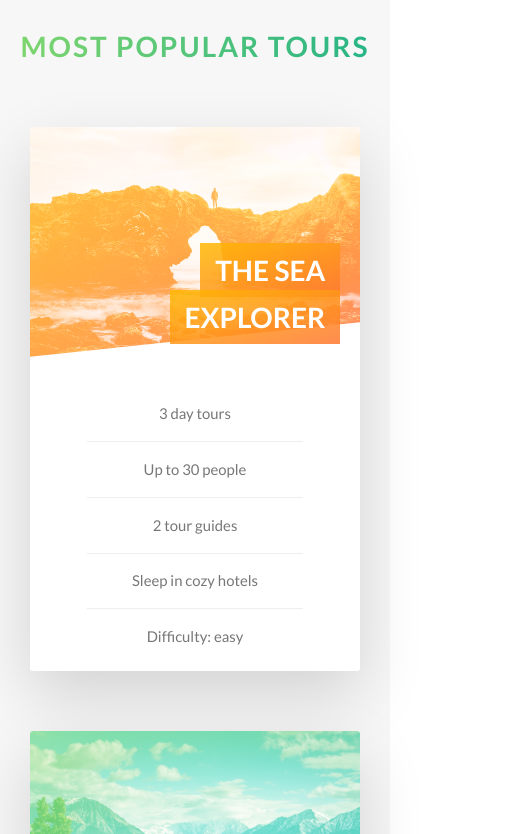
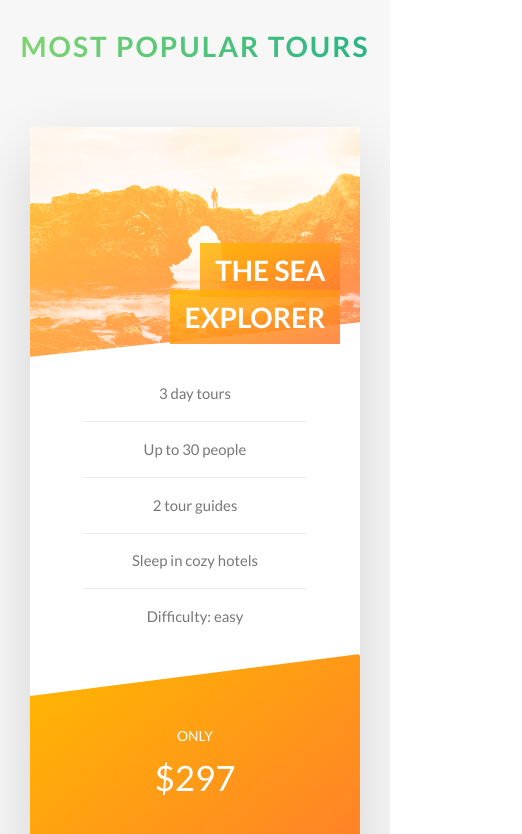
Before and after one commit to RemmySpicy/ujs-natours, a website: page index.html in a window 390 px wide. Shown: the part 3220-4054 px from the top of the page, 522 px wide, since content can reach past the window. Drawn offline with Linux system fonts and the light colour scheme.

Commit message:
complete responsiveness for story and cards

```diff
--- a/sass/abstracts/_mixins.scss
+++ b/sass/abstracts/_mixins.scss
@@ -11,6 +11,13 @@
     top: 50%;
     left: 50%;
     transform: translate(-50%, -50%);
+}
+
+@mixin resetCenterDiv {
+    position: relative;
+    top: 0;
+    left: 0;
+    transform: translate(0);
 }
 
 // MEDIA QUERY MANAGER
--- a/sass/components/_card.scss
+++ b/sass/components/_card.scss
@@ -150,4 +150,63 @@
     &__price-value {
         font-size: $fs-900;
     }
+
+
+    @include respond(tab-port) {
+            // FUNCTIONALITY
+        height: auto;
+        border-radius: $border-radius-1;
+        background-color: $clr-white;
+        box-shadow: 0 1.5rem 4rem rgb($clr-black, .15);
+
+        &__side {
+            height: auto;
+            position: relative;
+            top: 0;
+            left: 0;
+            box-shadow: none;
+
+            &--back {
+                transform: rotateY(0);
+                clip-path: polygon(0 15%, 100% 0, 100% 100%, 0 100%);
+
+                // &-1 {
+                //     background-image: linear-gradient(to right bottom, $clr-secondary-light, $clr-secondary-dark);
+                // }
+
+                // &-2 {
+                //     background-image: linear-gradient(to right bottom, $clr-primary-light, $clr-primary-dark);
+                // }
+
+                // &-3 {
+                //     background-image: linear-gradient(to right bottom, $clr-tertiary-light, $clr-tertiary-dark);
+                // }
+            }
+        }
+
+
+        &:hover &__side--front {
+            transform: rotateY(0);
+        }
+
+        &__details {
+            padding: .62rem 1.6rem;
+        }
+
+        // BACK SIDE STYLING
+        &__cta {
+            @include resetCenterDiv;
+            width: 100%;
+            padding: 4.37rem 2.5rem 2.5rem 2.5rem;
+        }
+
+        &__price-box {
+            margin-bottom: 1.87rem;
+        }
+
+
+        &__price-value {
+            font-size: $fs-800;
+        }
+    }
 }
--- a/sass/components/_story.scss
+++ b/sass/components/_story.scss
@@ -13,6 +13,21 @@
 
     & > * {
         transform: skewX(12deg);
+
+        @include respond(phone) {
+            transform: skewX(0);
+        }
+    }
+
+    @include respond(tab-port) {
+        width: 100%;
+        padding: 2.5rem;
+        padding-left: 4.3rem;
+    }
+
+    @include respond(phone) {
+        transform: skewX(0);
+
     }
 
     &__shape {
@@ -34,10 +49,6 @@
         translate: -2.3rem;
         scale: 1.4;
         transition: all .5s;
-    }
-
-    &__text {
-        // padding: auto;
     }
 
     &__caption {
```
Also changed, not shown: css/style.css, 1 other file.
